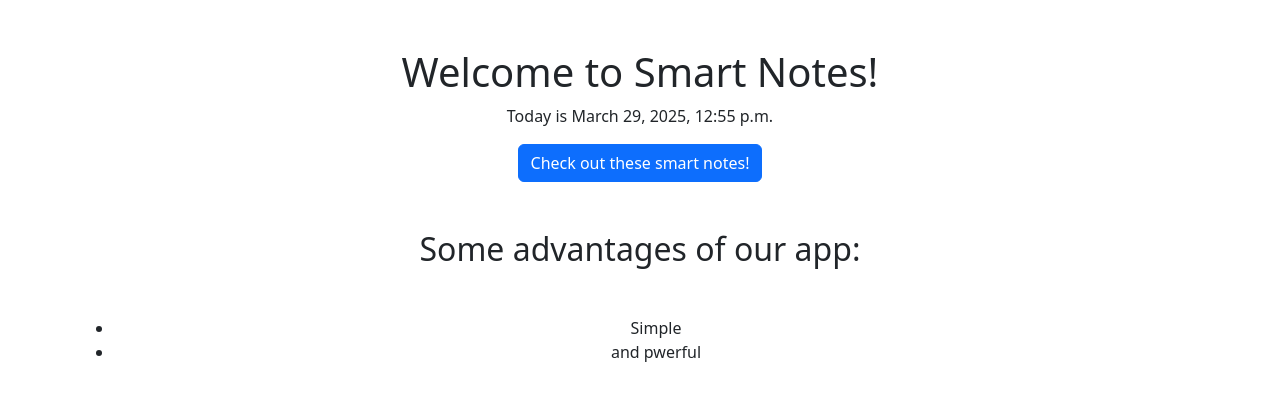
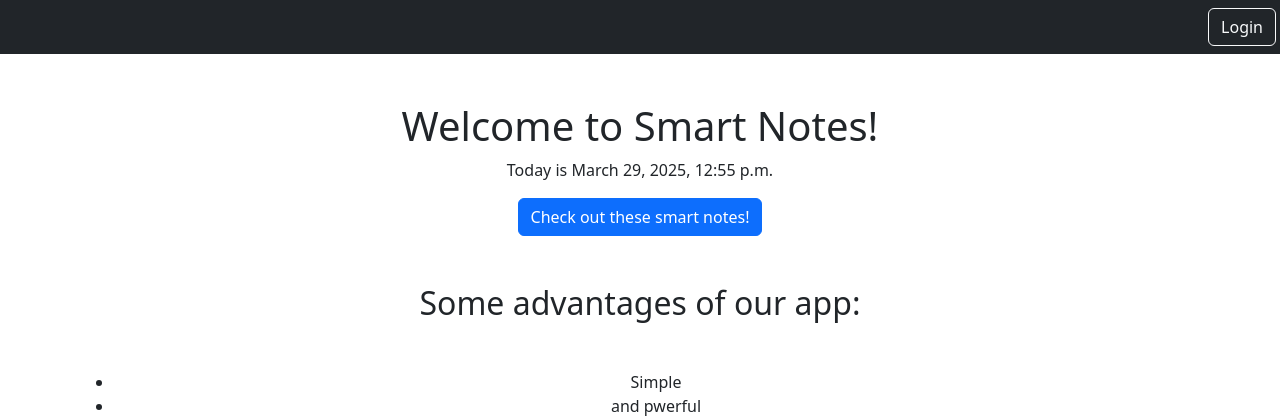
Before and after one commit to Soumava-221B/Beginner-Django-Project, a Django app: page / in a window 1280 px wide. Shown: the top 420 px of the page. Run offline with Django 5.2, Linux system fonts and the light colour scheme.

Commit message:
added logout, login and home buttons

```diff
--- a/home/urls.py
+++ b/home/urls.py
@@ -1,8 +1,10 @@
 from django.urls import path
 
+from .views import LogoutInterfaceView
 from . import views
 
 urlpatterns = [
     path('', views.HomeView.as_view(), name='home'),
     path('login', views.LoginInterfaceView.as_view(), name='login'),
+    path('logout/', LogoutInterfaceView.as_view(), name='logout'),
 ]
--- a/home/views.py
+++ b/home/views.py
@@ -1,10 +1,21 @@
 from django.shortcuts import render
+from django.views import View
+from django.contrib.auth import logout
+from django.shortcuts import redirect
 from django.http import HttpResponse
 from datetime import datetime
 from django.contrib.auth.decorators import login_required
 from django.views.generic import TemplateView
 from django.contrib.auth.mixins import LoginRequiredMixin
 from django.contrib.auth.views import LoginView
+from django.http import HttpResponseForbidden
+
+class LogoutInterfaceView(View):
+    def post(self, request, *args, **kwargs):
+        if request.user.is_authenticated:
+            logout(request)
+            return redirect('/')  # Redirect to home or any other page
+        return HttpResponseForbidden("You are not allowed to perform this action")
 
 class LoginInterfaceView(LoginView):
     template_name = 'home/login.html'
--- a/smartnotes/settings.py
+++ b/smartnotes/settings.py
@@ -133,3 +133,5 @@ DEFAULT_AUTO_FIELD = 'django.db.models.BigAutoField'
 
 
 LOGIN_REDIRECT_URL = '/smart/notes'
+
+LOGOUT_REDIRECT_URL = '/logout'
--- a/static/templates/base.html
+++ b/static/templates/base.html
@@ -6,6 +6,21 @@
     </head>
 
     <body>
+      <nav class="navbar navbar-dark bg-dark">
+        <div class="ms-auto">
+          {% if user.is_authenticated %}
+          <a href="{% url 'home'%}" class="btn btn-outline-light me-1">Home</a>
+          <!--Logout Logic Django-->
+          <form action="{% url 'logout' %}" class="d-inline" method="post">
+            {% csrf_token %}
+            <button type="submit" class="btn btn-outline-light me-1">Logout</button>
+          </form>
+          {% else %}
+          <a href="{% url 'login'%}" class="btn btn-outline-light me-1">Login</a>
+          {% endif %}
+        </div>
+      </nav>
+
       <div class="my-5 text-center container">
         {% block content %}
         {% endblock %}
```
Also changed, not shown: db.sqlite3.
